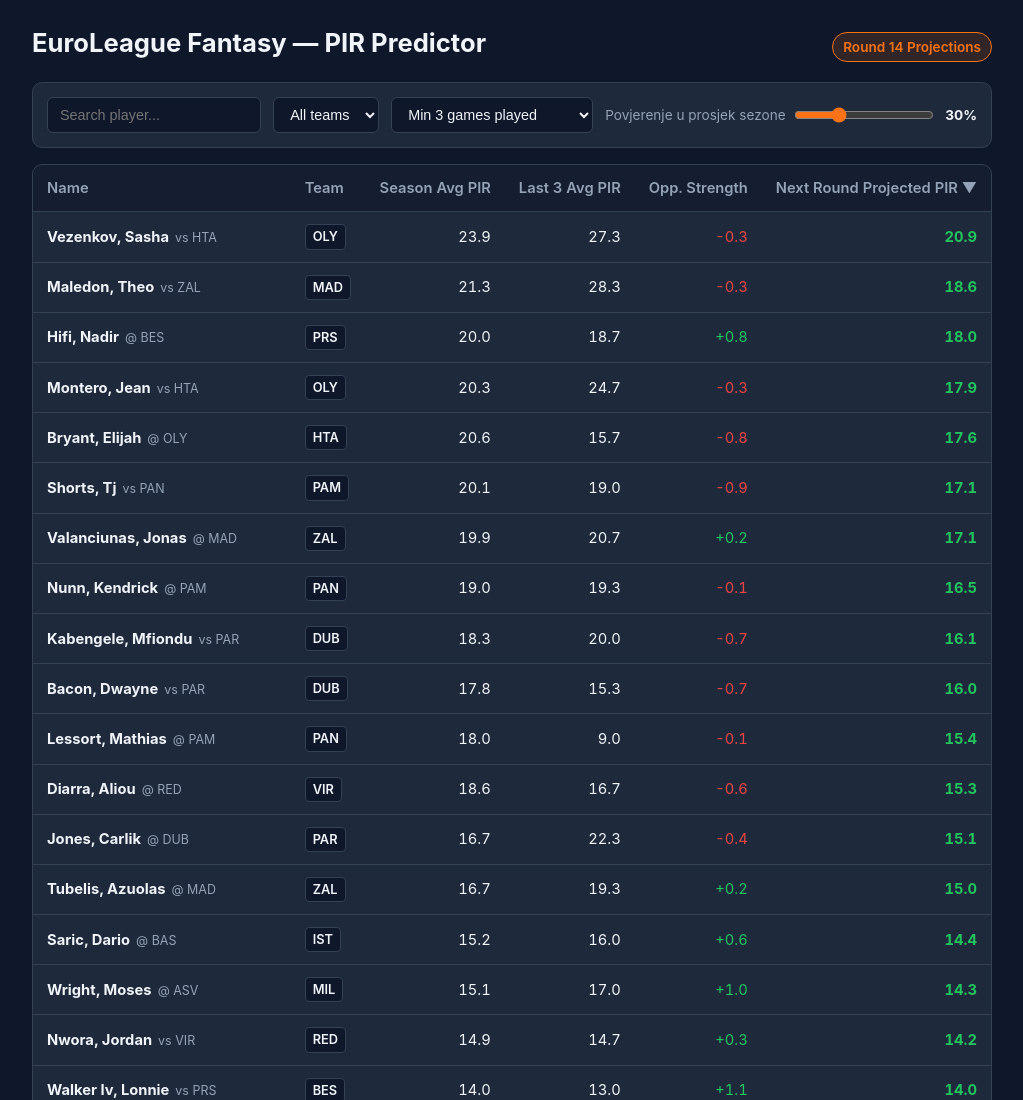
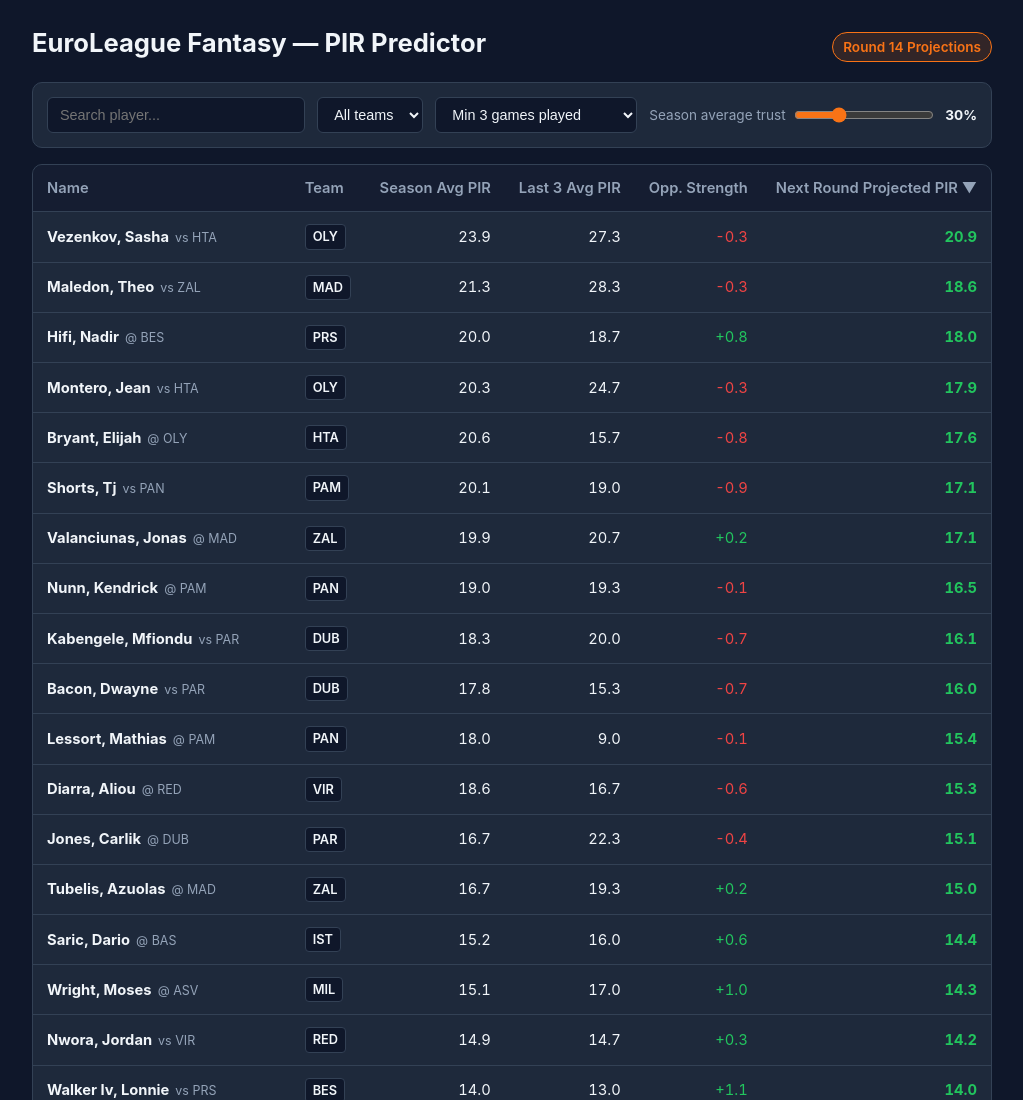
Before and after one commit to aleksasimic1/euroleague-pir-projections, a plain HTML site: page index.html in a window 1280 px wide. Shown: the top 1100 px of the page, without its empty margins (128-1151 px from the left). Drawn offline with Linux system fonts and the light colour scheme.

Commit message:
Small changes

```diff
--- a/index.html
+++ b/index.html
@@ -159,7 +159,7 @@
         <option value="5">Min 5 games played</option>
       </select>
       <label class="blend" title="0% = čist model (jače vuče ka sredini lige). 100% = samo prosjek sezone.">
-        Povjerenje u prosjek sezone
+        Season average trust
         <input type="range" id="blendSlider" min="0" max="100" step="5" value="30" />
         <strong id="blendVal">30%</strong>
       </label>
```
